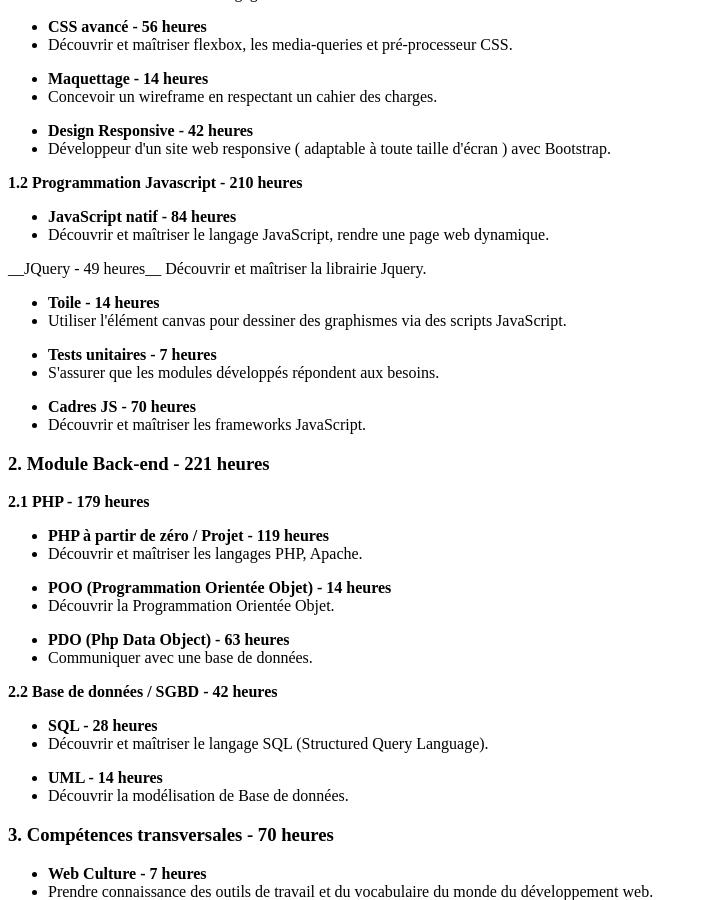
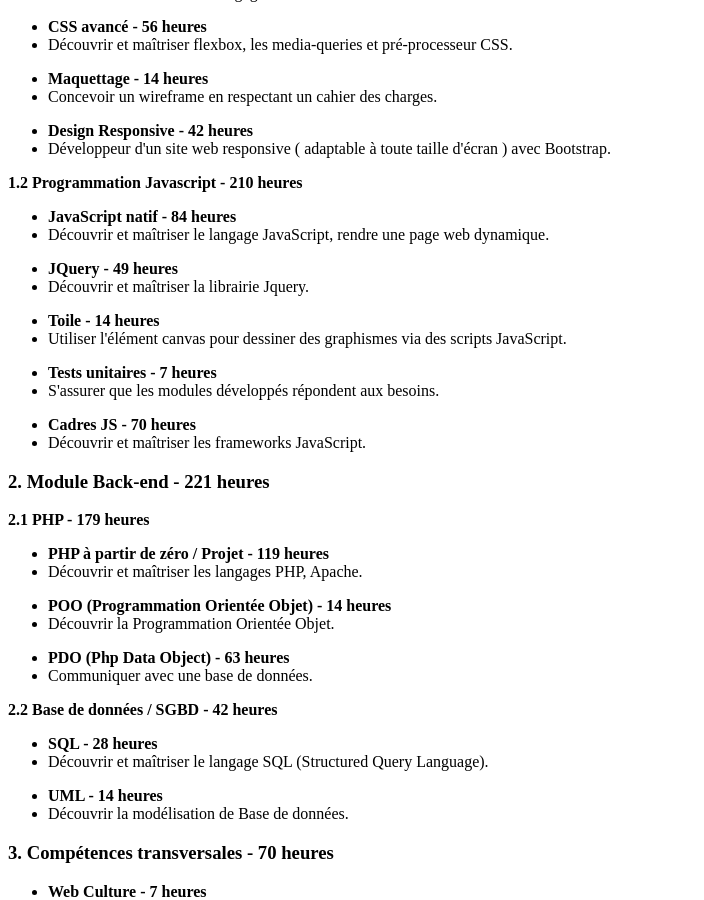
Before and after one commit to descodeuses/descodeuses.github.io, a Jekyll site: the page built from formation/index.md, in a window 1280 px wide and 900 px high, scrolled down 2439 px. Shown: the whole window, without its empty margins (0-704 px from the left). Built offline with Jekyll 4.4.1, drawn with Linux system fonts in a browser that asks for light colours.

Commit message:
Update index.md

```diff
--- a/formation/index.md
+++ b/formation/index.md
@@ -128,8 +128,10 @@ layout: default
           <li><strong>JavaScript natif - 84 heures</strong></li>
           <li>Découvrir et maîtriser le langage JavaScript, rendre une page web dynamique.</li>
         </ul>
-          __JQuery - 49 heures__
-          Découvrir et maîtriser la librairie Jquery.
+        <ul>
+          <li><strong>JQuery - 49 heures</strong></li>
+          <li>Découvrir et maîtriser la librairie Jquery.</li>
+        </ul>
         <ul>
           <li><strong>Toile - 14 heures</strong></li>
           <li>Utiliser l'élément canvas pour dessiner des graphismes via des scripts JavaScript.</li>
```
